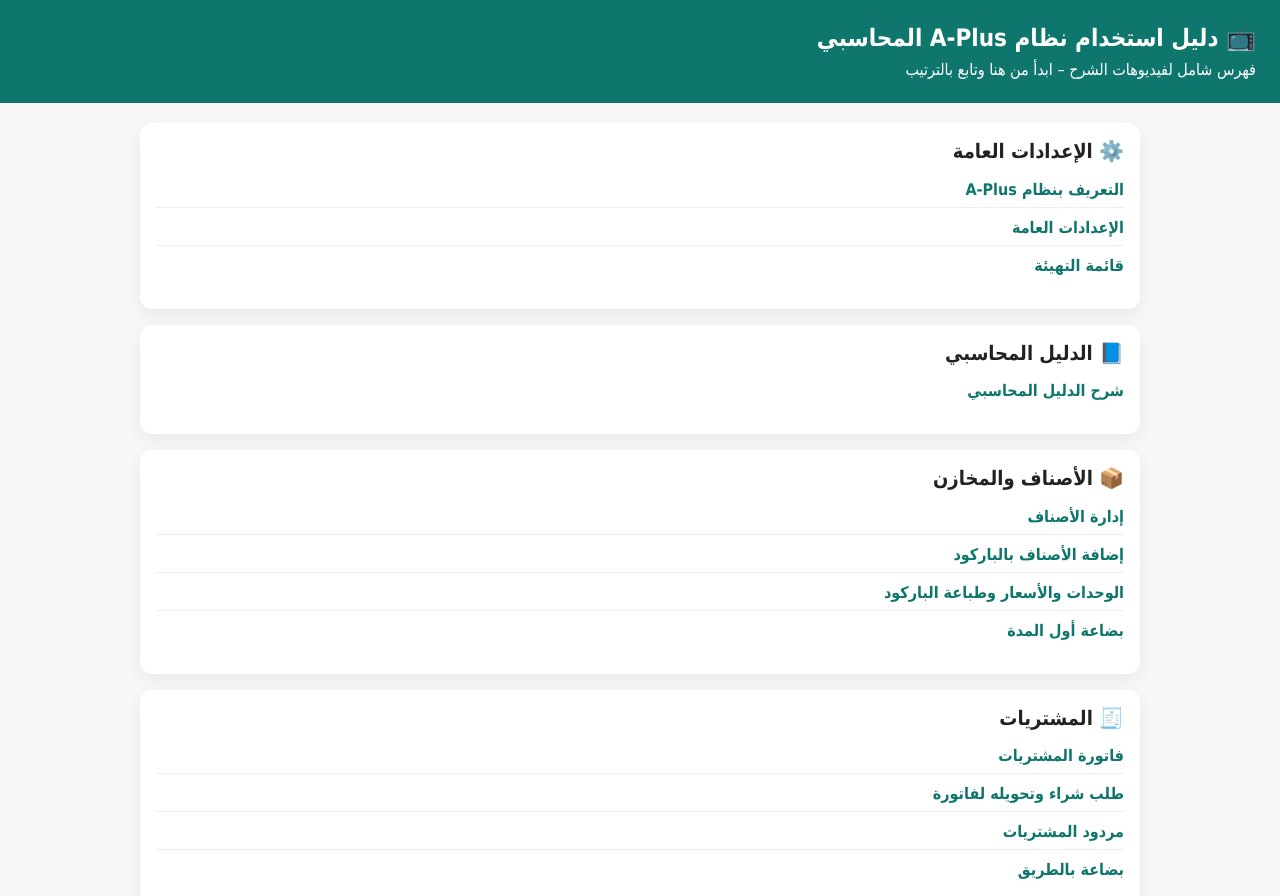
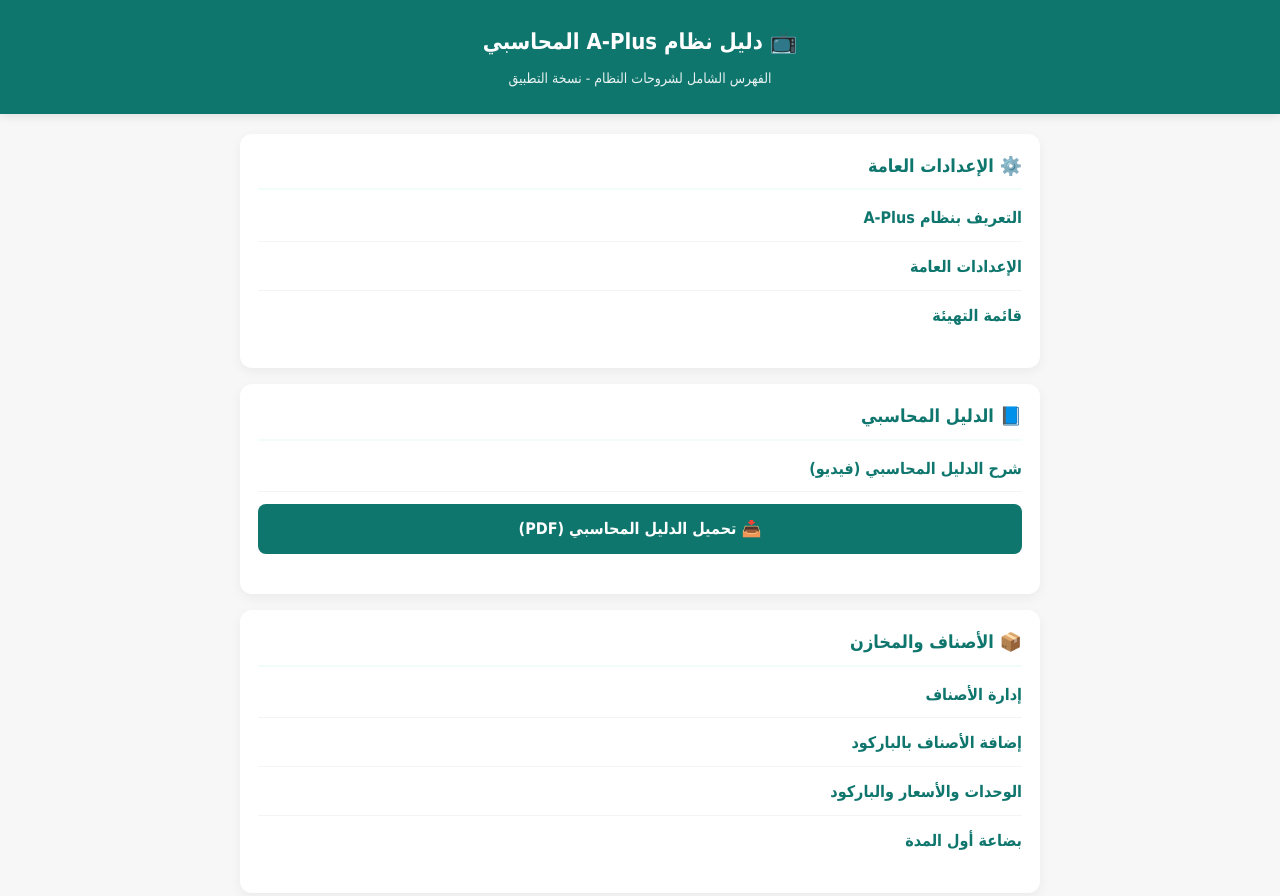
Before and after one commit to aplustech2024-cyber/Aplus-guide-, a plain HTML site: page index.html in a window 1280 px wide. Shown: the top 896 px of the page. Drawn offline with Linux system fonts and the light colour scheme.

Commit message:
Update index.html with design and content changes

```diff
--- a/index.html
+++ b/index.html
@@ -7,29 +7,37 @@
 
   <link rel="manifest" href="manifest.json">
   <meta name="theme-color" content="#0f766e">
-  <link rel="apple-touch-icon" href="https://cdn-icons-png.flaticon.com/512/1043/1043323.png">
-  <meta name="apple-mobile-web-app-status-bar" content="#0f766e">
+  <link rel="apple-touch-icon" href="logo.png">
 
   <style>
-    body{font-family:Tahoma, Arial; background:#f7f7f7; margin:0; color:#222}
-    header{background:#0f766e; color:#fff; padding:24px}
-    header h1{margin:0; font-size:24px}
-    header p{margin:8px 0 0}
-    .container{max-width:1000px; margin:20px auto; padding:0 16px}
-    .card{background:#fff; border-radius:12px; padding:16px; margin-bottom:16px; box-shadow:0 6px 16px rgba(0,0,0,.06)}
-    h2{font-size:20px; margin-top:0}
+    body{font-family:Tahoma, Arial, sans-serif; background:#f7f7f7; margin:0; color:#222; line-height: 1.6;}
+    header{background:#0f766e; color:#fff; padding:24px; text-align: center; box-shadow: 0 2px 10px rgba(0,0,0,0.1);}
+    header h1{margin:0; font-size:22px}
+    header p{margin:8px 0 0; font-size: 14px; opacity: 0.9;}
+    .container{max-width:800px; margin:20px auto; padding:0 16px}
+    .card{background:#fff; border-radius:12px; padding:18px; margin-bottom:16px; box-shadow:0 4px 12px rgba(0,0,0,0.05)}
+    h2{font-size:18px; margin-top:0; color: #0f766e; border-bottom: 2px solid #f0fdfa; padding-bottom: 8px;}
     ul{padding:0; margin:0}
-    li{list-style:none; margin:10px 0; border-bottom: 1px solid #eee; padding-bottom: 8px;}
+    li{list-style:none; margin:12px 0; border-bottom: 1px solid #f3f4f6; padding-bottom: 10px;}
     li:last-child{border:0}
     a{color:#0f766e; text-decoration:none; font-weight:600; display: block;}
-    a:hover{color:#0d5a54}
-    footer{background:#111827; color:#d1d5db; padding:16px; text-align:center; margin-top: 20px;}
+    .pdf-btn {
+      background: #0f766e;
+      color: #fff !important;
+      text-align: center;
+      padding: 12px;
+      border-radius: 8px;
+      margin-top: 10px;
+      display: block;
+    }
+    footer{background:#111827; color:#d1d5db; padding:20px; text-align:center; font-size: 13px;}
   </style>
 </head>
 <body>
+
   <header>
-    <h1>📺 دليل استخدام نظام A-Plus المحاسبي</h1>
-    <p>فهرس شامل لفيديوهات الشرح – ابدأ من هنا وتابع بالترتيب</p>
+    <h1>📺 دليل نظام A-Plus المحاسبي</h1>
+    <p>الفهرس الشامل لشروحات النظام - نسخة التطبيق</p>
   </header>
 
   <div class="container">
@@ -45,7 +53,12 @@
     <div class="card">
       <h2>📘 الدليل المحاسبي</h2>
       <ul>
-        <li><a href="https://youtu.be/qqw1yNJbH90" target="_blank">شرح الدليل المحاسبي</a></li>
+        <li><a href="https://youtu.be/qqw1yNJbH90" target="_blank">شرح الدليل المحاسبي (فيديو)</a></li>
+        <li>
+          <a href="document.pdf" target="_blank" class="pdf-btn">
+            📥 تحميل الدليل المحاسبي (PDF)
+          </a>
+        </li>
       </ul>
     </div>
 
@@ -54,7 +67,7 @@
       <ul>
         <li><a href="https://youtu.be/6P5VHpjw1Rg" target="_blank">إدارة الأصناف</a></li>
         <li><a href="https://youtu.be/UuX5byyrTr0" target="_blank">إضافة الأصناف بالباركود</a></li>
-        <li><a href="https://youtu.be/eZaXF_c9k0g" target="_blank">الوحدات والأسعار وطباعة الباركود</a></li>
+        <li><a href="https://youtu.be/eZaXF_c9k0g" target="_blank">الوحدات والأسعار والباركود</a></li>
         <li><a href="https://youtu.be/ZjIForRsSPs" target="_blank">بضاعة أول المدة</a></li>
       </ul>
     </div>
@@ -76,18 +89,15 @@
         <li><a href="https://youtu.be/5Db9xnHveck" target="_blank">مبيعات بالباركود</a></li>
         <li><a href="https://youtu.be/UPwAXESU_zY" target="_blank">مردود المبيعات</a></li>
         <li><a href="https://youtu.be/FIggUKS86dw" target="_blank">عرض سعر وتحويله لفاتورة</a></li>
-        <li><a href="https://youtu.be/aZbXgM2nwNY" target="_blank">الكميات المجانية وتاريخ الصلاحية</a></li>
         <li><a href="https://youtu.be/sckCdBLxOSw" target="_blank">فتح أكثر من فاتورة</a></li>
         <li><a href="https://youtu.be/v1eDt9pJvBs" target="_blank">الخصومات والضرائب</a></li>
-        <li><a href="https://youtu.be/SeRyCrJRRL0" target="_blank">فاتورة الحجوزات</a></li>
-        <li><a href="https://youtu.be/y496ykL3hrg" target="_blank">اختصار F1</a></li>
       </ul>
     </div>
 
     <div class="card">
       <h2>🧮 العمليات المحاسبية</h2>
       <ul>
-        <li><a href="https://www.youtube.com/playlist?list=PLzddiw_0fPAuO9xHEXjSK4VYzI-e931e8" target="_blank">سندات وقيد ومرتبات (قائمة تشغيل)</a></li>
+        <li><a href="https://www.youtube.com/playlist?list=PLzddiw_0fPAuO9xHEXjSK4VYzI-e931e8" target="_blank">سندات وقيد ومرتبات (قائمة)</a></li>
         <li><a href="https://youtu.be/dEf41gK2cKU" target="_blank">القيود والأرصدة الافتتاحية</a></li>
         <li><a href="https://youtu.be/3eC-pXGyrhU" target="_blank">تعدد العملات</a></li>
       </ul>
@@ -111,16 +121,13 @@
   </div>
 
   <footer>
-    <p>© فريق الدعم الفني – دليل نظام A-Plus المحاسبي</p>
+    <p>© فريق الدعم الفني – نظام A-Plus المحاسبي</p>
   </footer>
 
   <script>
-    // تسجيل الـ Service Worker
     if ('serviceWorker' in navigator) {
       window.addEventListener('load', () => {
-        navigator.serviceWorker.register('./sw.js')
-          .then(reg => console.log('Service Worker Registered'))
-          .catch(err => console.log('Service Worker Failed', err));
+        navigator.serviceWorker.register('./sw.js').then(reg => console.log('Ready'));
       });
     }
   </script>
```
